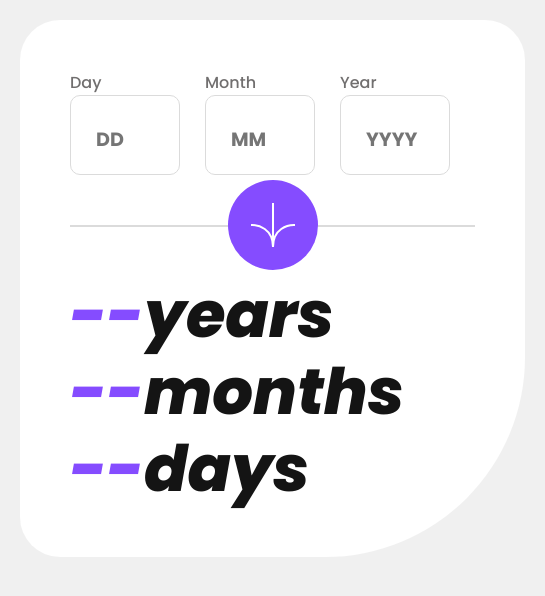
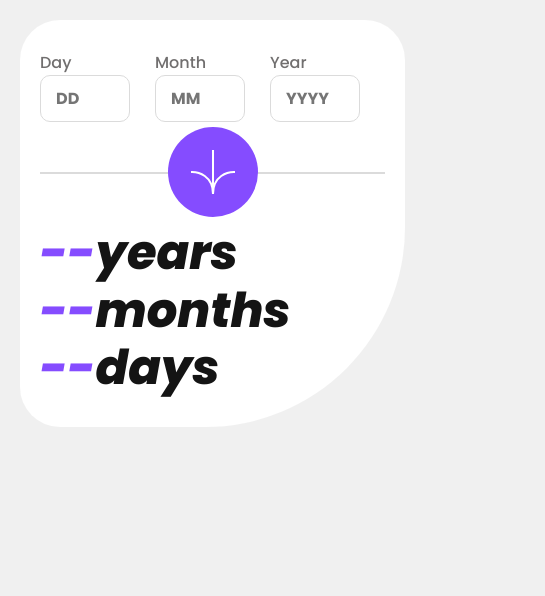
Before and after one commit to PrashanthBalakrishnan/age-calculator, a React (Vite) app: page / in a window 390 px wide. Shown: the top 596 px of the page, 545 px wide, since content can reach past the window. Built offline with nearby package versions, Linux system fonts and the light colour scheme.

Commit message:
fixed sizing

```diff
--- a/src/index.scss
+++ b/src/index.scss
@@ -72,6 +72,9 @@ body {
 .calculator {
   background-color: $neutral-100;
   padding: 50px;
+  @media (max-width: 700px) {
+    padding: 30px 20px;
+  }
 }
 
 .form {
@@ -122,7 +125,7 @@ body {
   line-height: 1.2;
 
   @media (max-width: 700px) {
-    font-size: 4rem;
+    font-size: 3rem;
   }
 
   &__num {
@@ -149,14 +152,20 @@ body {
     font-weight: 700;
     color: $neutral-500;
     @media (max-width: 700px) {
-      max-width: 110px;
+      max-width: 90px;
+      padding: 10px 15px;
+      font-size: 1rem;
+
+      &:last-child {
+        margin-right: 0;
+      }
     }
 
     &::placeholder {
       font-weight: 700;
       font-size: $font-size-base;
       @media (max-width: 700px) {
-        font-size: 1.2rem;
+        font-size: 1rem;
       }
     }
     &:focus {
```
